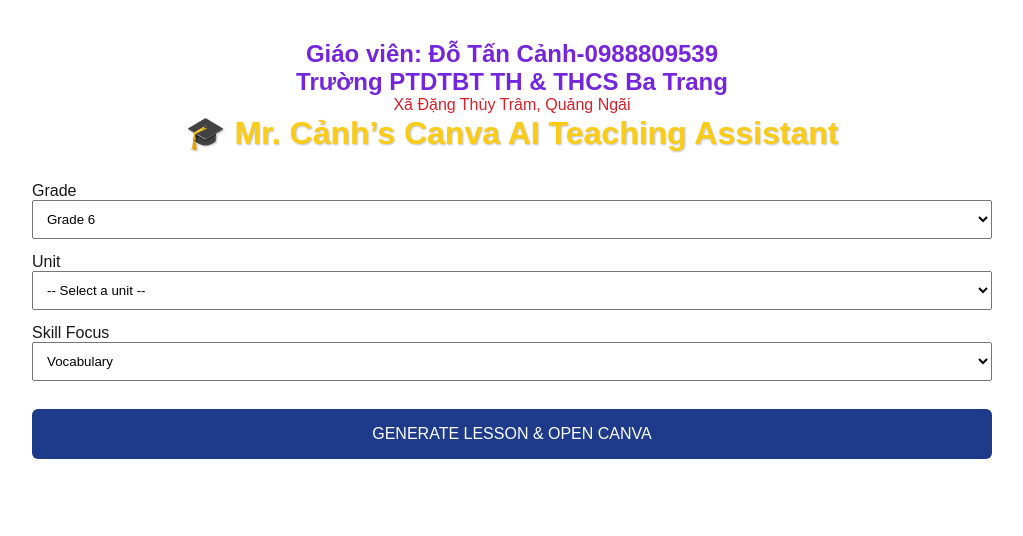
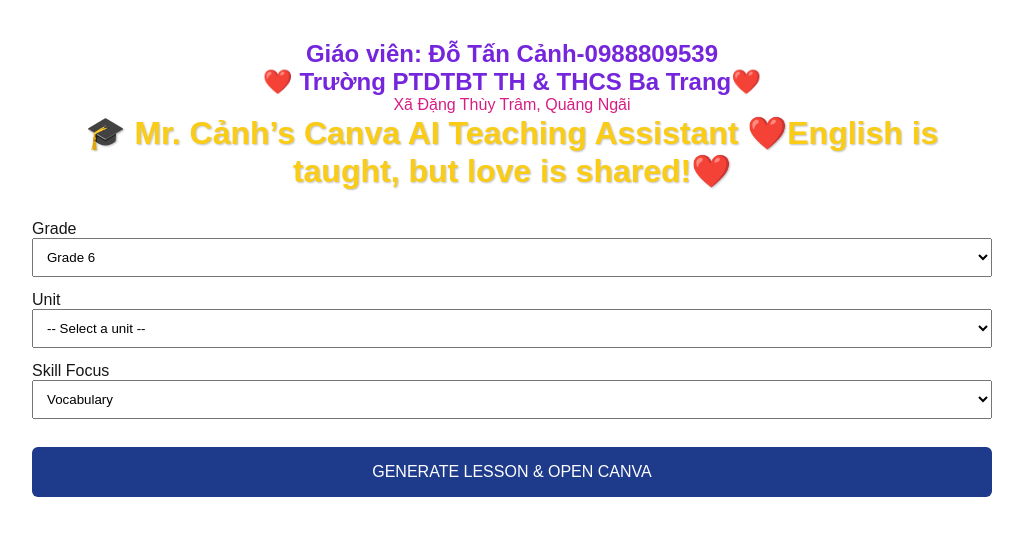
Before and after one commit to tancanhdo-commits/mr-canh-canva-assistant, a Next.js app: page / in a window 1280 px wide. Shown: the top 536 px of the page, without its empty margins (128-1151 px from the left). Built offline with nearby package versions, Linux system fonts and the light colour scheme.

Commit message:
Update page.tsx

```diff
--- a/app/page.tsx
+++ b/app/page.tsx
@@ -156,10 +156,9 @@
         <h2 style={{ color: "#7526dc", fontWeight: 700 }}>
         Giáo viên: Đỗ Tấn Cảnh-0988809539
          <p style={{ color: "#8ca326" }}></p>
-          Trường PTDTBT TH & THCS Ba Trang
+          ❤️ Trường PTDTBT TH & THCS Ba Trang❤️
         </h2>
-
-        <p style={{ color: "#d81e28" }}>
+        <p style={{ color: "#d81e84" }}>
           Xã Đặng Thùy Trâm, Quảng Ngãi
         </p>
 
@@ -171,6 +170,7 @@
           }}
         >
           🎓 Mr. Cảnh’s Canva AI Teaching Assistant
+         ❤️English is taught, but love is shared!❤️
         </h1>
       </header>
 
```
